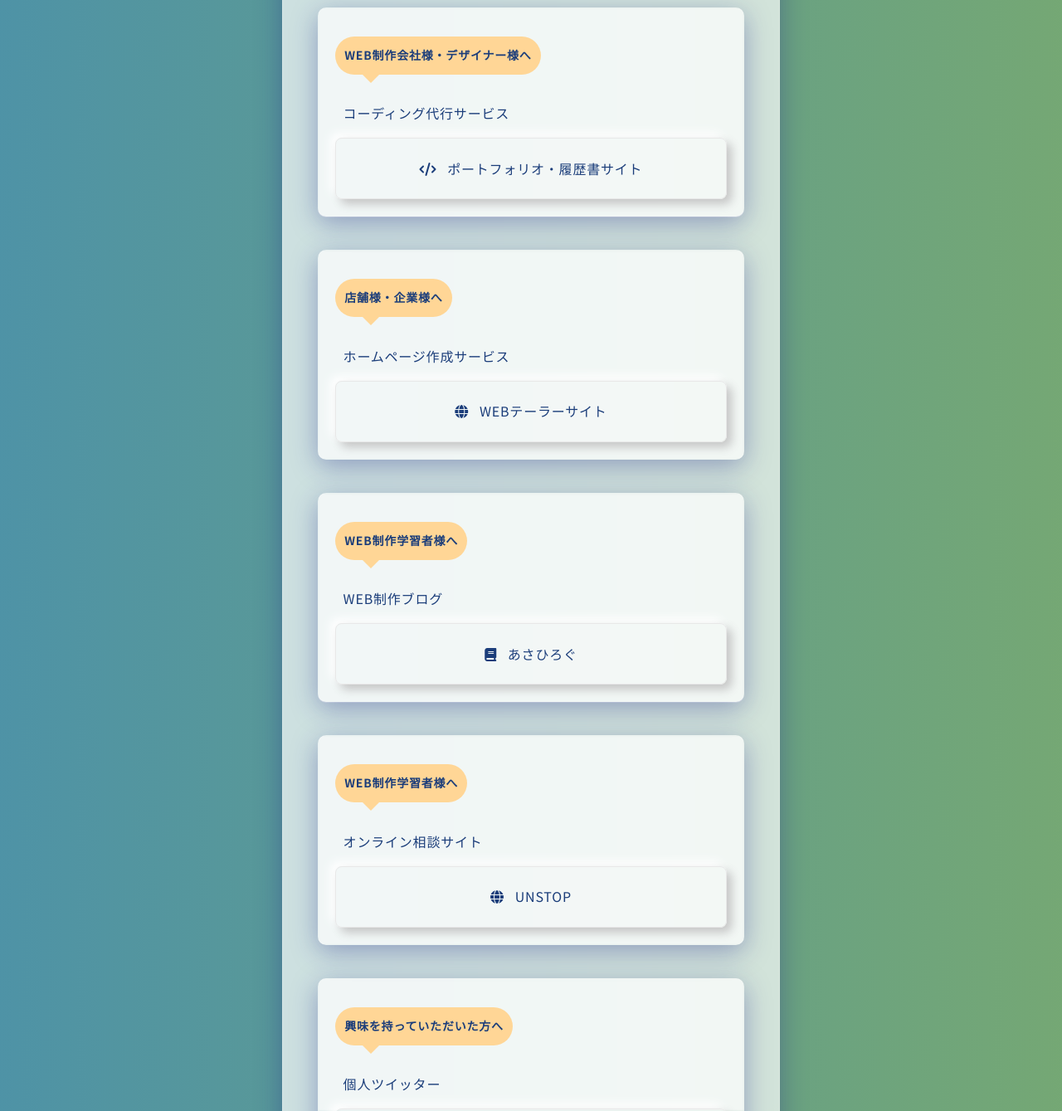
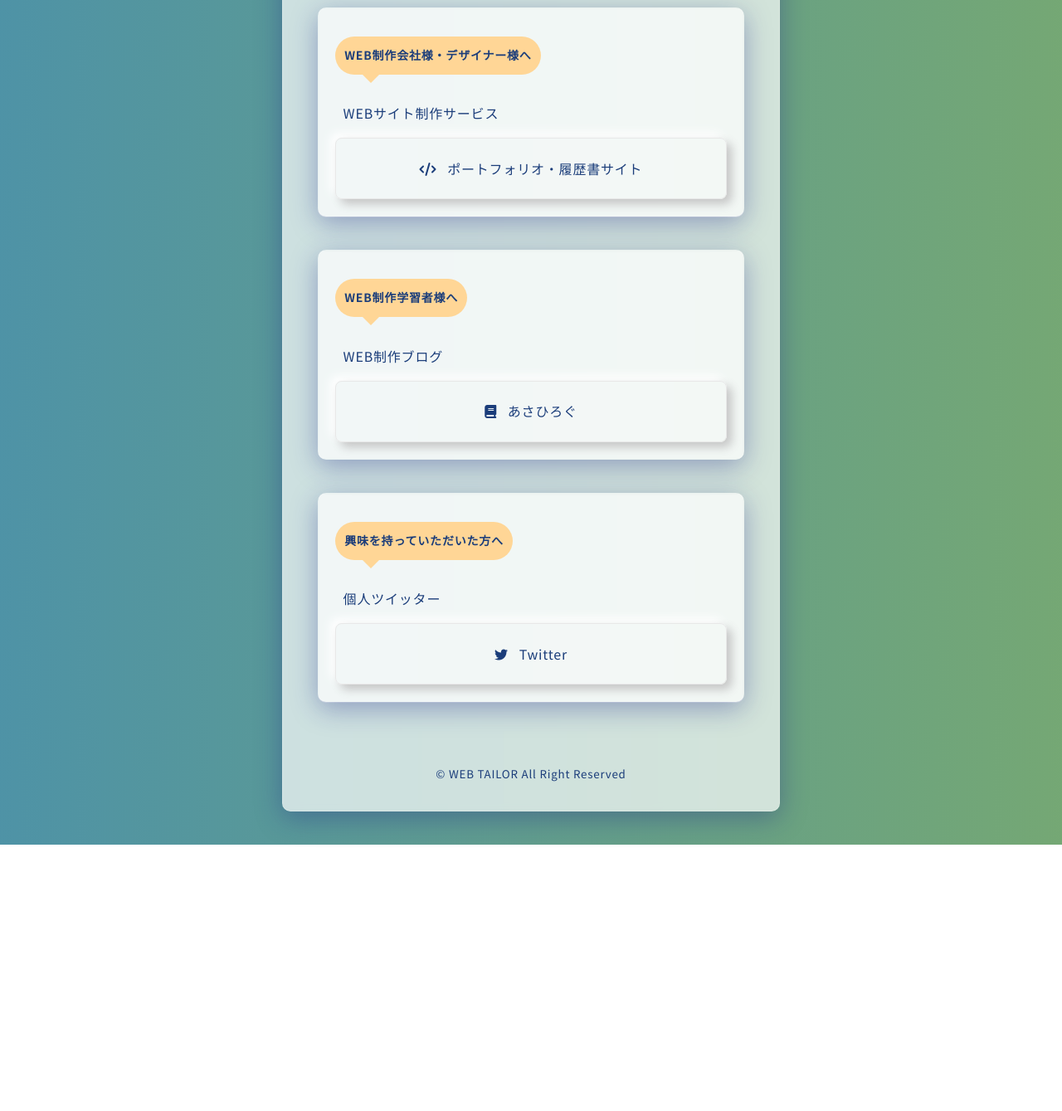
Before and after one commit to webtailortokyo/webtailor-link, a plain HTML site: page index.html in a window 1280 px wide. Shown: the part 480-1819 px from the top of the page at 83% size. After the commit the page ends 1498 px from the top, so only its background shows below. Drawn offline with Linux system fonts and the light colour scheme.

Commit message:
delete item

```diff
--- a/index.html
+++ b/index.html
@@ -63,23 +63,13 @@
       <ul class="site-list">
         <li class="site-item">
           <p class="site-for">WEB制作会社様・デザイナー様へ</p>
-          <p class="site-title">コーディング代行サービス</p>
-          <a href="https://code.webtailor.work/" class="site-button" target="_blank" rel="noopener noreferrer"><i class="fas fa-code"></i>ポートフォリオ・履歴書サイト</a>
-        </li>
-        <li class="site-item">
-          <p class="site-for">店舗様・企業様へ</p>
-          <p class="site-title">ホームページ作成サービス</p>
-          <a href="https://www.webtailor.work/" class="site-button" target="_blank" rel="noopener noreferrer"><i class="fas fa-globe"></i>WEBテーラーサイト</a>
+          <p class="site-title">WEBサイト制作サービス</p>
+          <a href="https://webtailor.work/" class="site-button" target="_blank" rel="noopener noreferrer"><i class="fas fa-code"></i>ポートフォリオ・履歴書サイト</a>
         </li>
         <li class="site-item">
           <p class="site-for">WEB制作学習者様へ</p>
           <p class="site-title">WEB制作ブログ</p>
           <a href="https://blog.webtailor.work/" class="site-button" target="_blank" rel="noopener noreferrer"><i class="fas fa-book"></i>あさひろぐ</a>
-        </li>
-        <li class="site-item">
-          <p class="site-for">WEB制作学習者様へ</p>
-          <p class="site-title">オンライン相談サイト</p>
-          <a href="https://unstop.unstopinc.jp/profile/1659850348388x642658889581532400" class="site-button" target="_blank" rel="noopener noreferrer"><i class="fas fa-globe"></i>UNSTOP</a>
         </li>
         <li class="site-item">
           <p class="site-for">興味を持っていただいた方へ</p>
```
